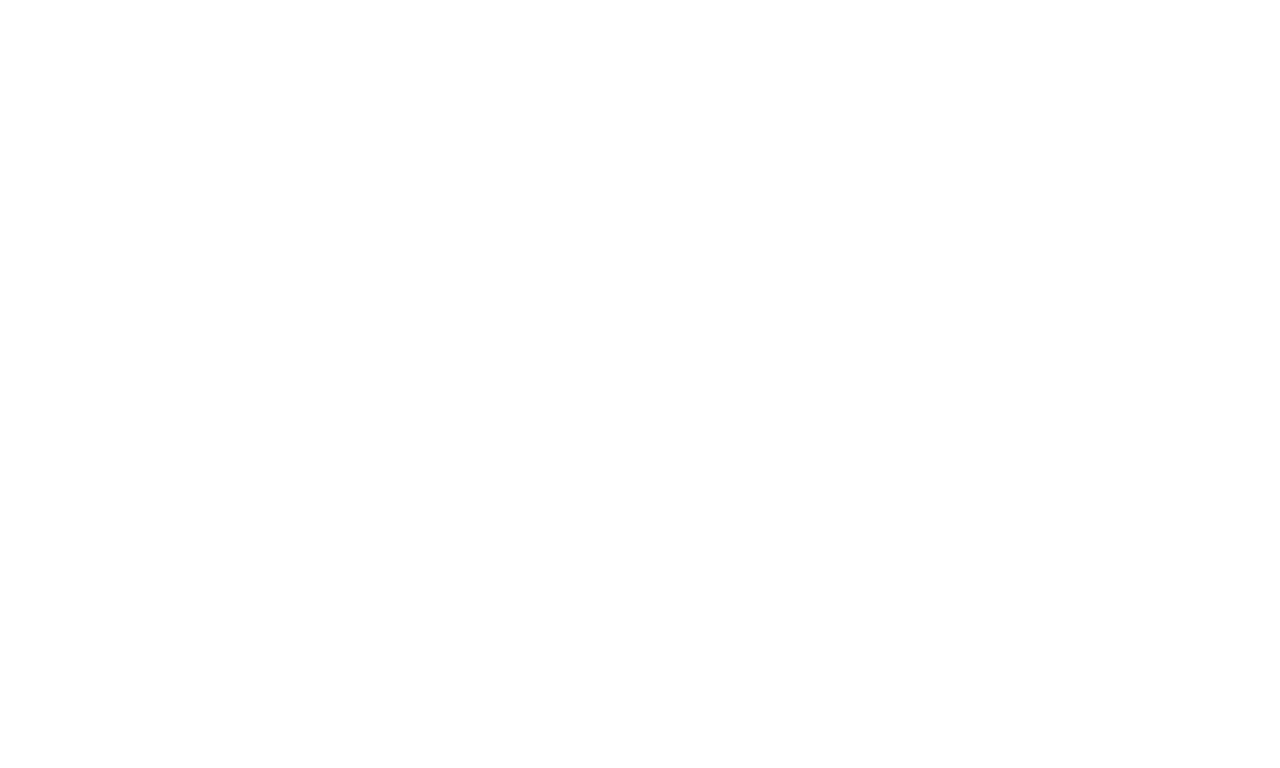
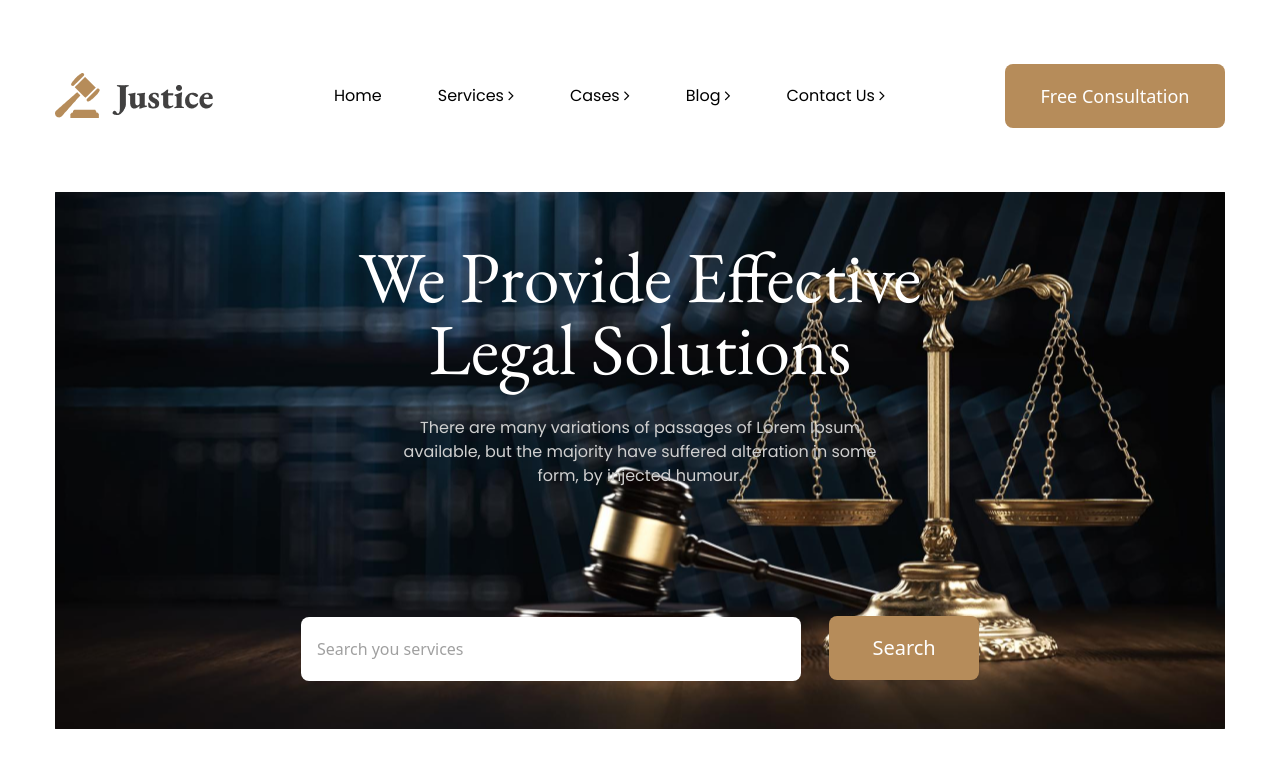
Before and after one commit to getSohelRana/tailwind-explore, a website: page src/index.html in a window 1280 px wide. Drawn offline with nearby package versions, Linux system fonts and the light colour scheme; files that its build step writes are made by us from their sources; files whose address does not match are found by name.

Commit message:
banner section design completed

```diff
--- a/src/index.html
+++ b/src/index.html
@@ -3,10 +3,40 @@
 <head>
     <meta charset="UTF-8">
     <meta name="viewport" content="width=device-width, initial-scale=1.0">
+    <!-- Font awesome cdn link -->
+     <link rel="stylesheet" href="https://cdnjs.cloudflare.com/ajax/libs/font-awesome/4.7.0/css/font-awesome.min.css">
     <title>Legal Solution</title>
     <link href="./output.css" rel="stylesheet">
 </head>
 <body>
-
+    <header class="w-[1170px] m-(--my-margin) pt-16">
+        <nav class="flex justify-between items-center ">
+            <div class="brand-name">
+                <img src="../images/logo2.png" alt="site-logo">
+            </div>
+            <div class="nav-lists flex list-none dark-03 font-Poppins">
+                <li><a class="text-base mx-7" href="#">Home</a></li>
+                <li><a class="text-base mx-7" href="#">Services <i class="fa fa-angle-right" aria-hidden="true"></i></a></li>
+                <li><a class="text-base mx-7" href="#">Cases <i class="fa fa-angle-right" aria-hidden="true"></i></a></li>
+                <li><a class="text-base mx-7" href="#">Blog <i class="fa fa-angle-right" aria-hidden="true"></i></a></li>
+                <li><a class="text-base mx-7" href="#">Contact Us <i class="fa fa-angle-right" aria-hidden="true"></i></a></li>
+            </div>
+            <div>
+                <button class="bg-(--bg-btn) text-lg text-white w-[220px] h-[64px] rounded-lg">Free Consultation</button>
+            </div>
+        </nav>
+        <div class="bg-[url(../images/banner.png)] mt-16 min-h-auto bg-center ">
+            <div class=" p-12 max-w-[670px] m-(--my-margin)">
+                <h1 class="text-center text-white font-eb-garamond text-7xl">We Provide Effective Legal Solutions</h1>
+                <p class="text-(--dark-05) text-center font-Poppins p-8">
+                    There are many variations of passages of Lorem Ipsum available, but the majority have suffered alteration in some form, by injected humour.
+                </p>
+            </div>
+            <div class="text-center m-(--my-margin) p-12">
+                <input class="h-16 w-125 bg-white rounded-lg p-4 text-base mr-6 focus:outline-(--bg-btn) placeholder:text-(--dark-04)"  type="search" name="search" id="search" placeholder="Search you services">
+                <input class="h-16 w-37.5 bg-(--bg-btn) rounded-lg p-4 text-xl text-white cursor-pointer" type="submit" value="Search">
+            </div>
+        </div>
+    </header>
 </body>
 </html>
--- a/src/input.css
+++ b/src/input.css
@@ -16,5 +16,6 @@
   --dark-03: #707070;
   --dark-02: #414040;
   --dark-01: #111111;
-  --btn-bg: #B68C5A;
+  --bg-btn:  #B68C5A;
+  --my-margin: 0 auto;
 }
```
